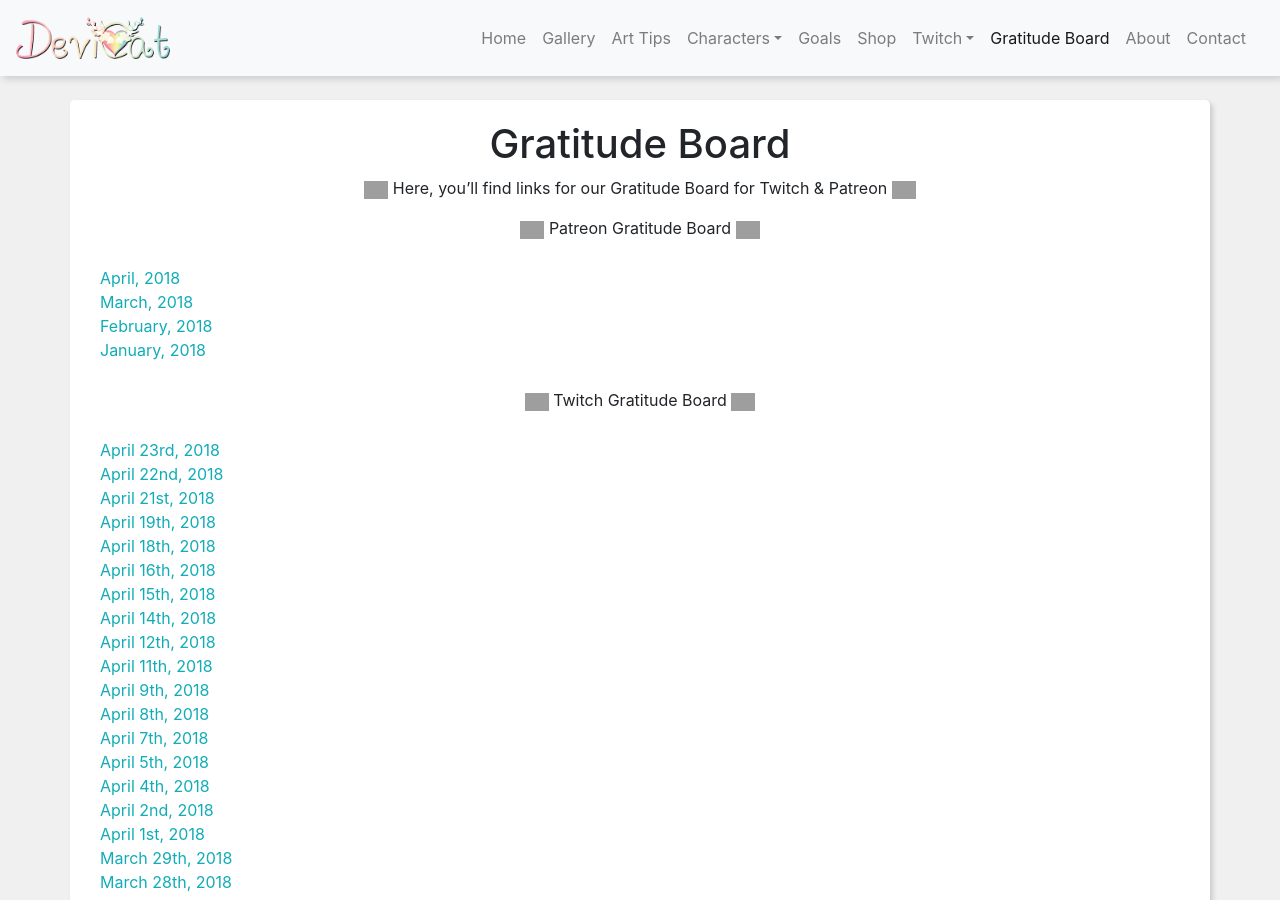
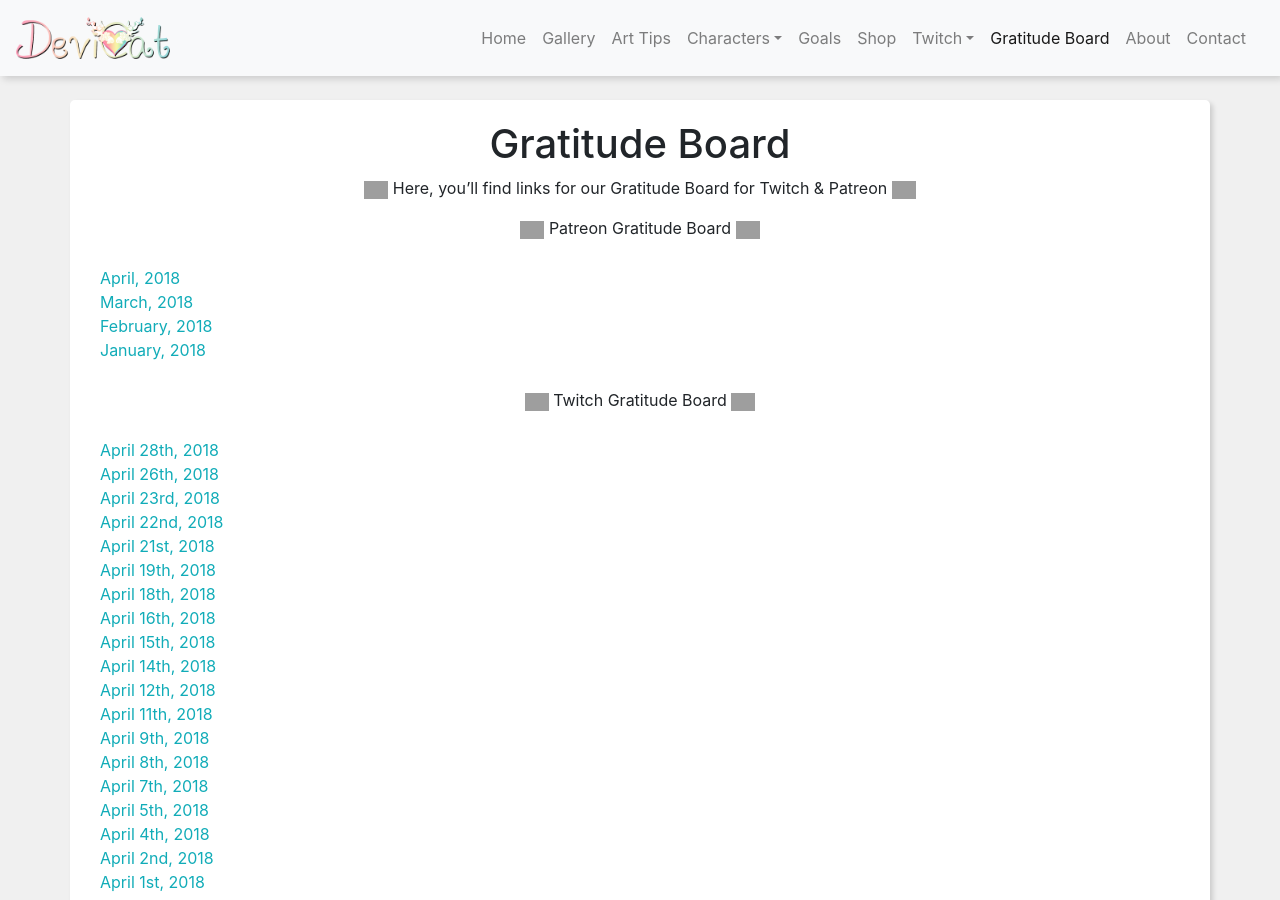
Before and after one commit to DeviCatOutlet/devicatoutlet.github.io, a Jekyll site: the page built from gratitudeboard.md, in a window 1280 px wide and 900 px high. Built offline with Jekyll 4.4.1, drawn with Linux system fonts in a browser that asks for light colours; nearby versions of some CDN libraries; our own code applies the rules of GitHub Pages for plain Markdown files; grey boxes are pictures that could not be loaded.

Commit message:
Update Gratutide Board

```diff
--- a/gratitudeboard.md
+++ b/gratitudeboard.md
@@ -17,6 +17,8 @@
 
 
 
+* [April 28th, 2018](https://twitter.com/DeviCatOutlet/status/990405340456988679)
+* [April 26th, 2018](https://twitter.com/DeviCatOutlet/status/989678443934646272)
 * [April 23rd, 2018](https://twitter.com/DeviCatOutlet/status/988590985457405952)
 * [April 22nd, 2018](https://twitter.com/DeviCatOutlet/status/988229958039416833)
 * [April 21st, 2018](https://twitter.com/DeviCatOutlet/status/987868121250725890)
```
